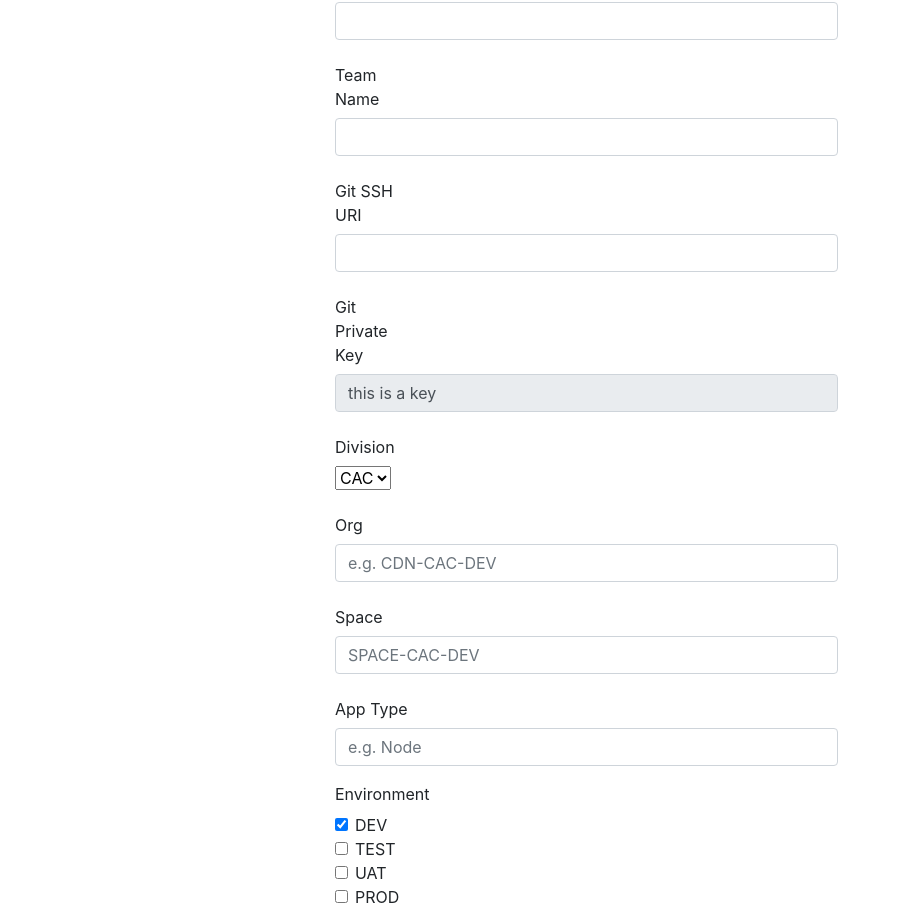
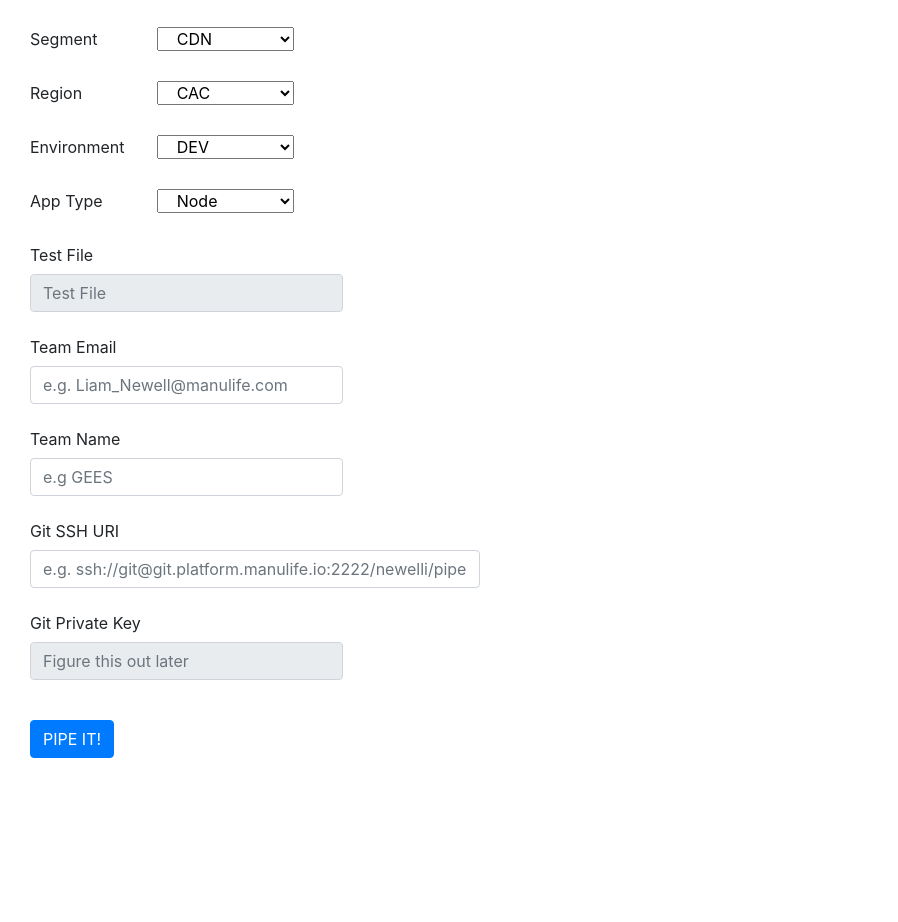
Before and after one commit to Liam-Newell/PipeIT-POC, a website: page views/builder.html in a window 1280 px wide. Shown: the part 60-982 px from the top of the page, without its empty margins (0-898 px from the left). After the commit the page ends 834 px from the top, so only its background shows below. Drawn offline with nearby package versions, Linux system fonts and the light colour scheme.

Commit message:
wakanda forever

```diff
--- a/views/builder.html
+++ b/views/builder.html
@@ -21,193 +21,113 @@
     integrity="sha384-JjSmVgyd0p3pXB1rRibZUAYoIIy6OrQ6VrjIEaFf/nJGzIxFDsf4x0xIM+B07jRM"
     crossorigin="anonymous"
   ></script>
-
-  <form action="/form-submit" method="post" name="pipeSubmit" class="mx-auto w-50">
+  <h1>Pipeline Builder</h1>
+  <br />
+  <form action="/form-submit" method="post" name="pipeSubmit" class="col-sm-8">
     <div class="form-group">
-      <label for="teamEmail" class="col-sm-2 col-form-label">Team Email</label>
-      <div class="col-sm-10">
+      <label for="segment" class="col-sm-2 col-form-label">Segment</label>
+      <select id="segment" name="segment" class="col-sm-2">
+        <option value="CDN" selected>CDN</option>
+        <option value="JHAS">JHAS</option>
+        <option value="GSD">GSD</option>
+      </select>
+    </div>
+    <div class="form-group">
+      <label for="region" class="col-sm-2 col-form-label">Region</label>
+      <select id="region" name="region" class="col-sm-2">
+        <option value="CAC" selected>CAC</option>
+        <option value="EAS">EAS</option>
+        <option value="SEA">SEA</option>
+      </select>
+    </div>
+    <div class="form-group">
+      <label for="enviro" class="col-sm-2 col-form-label">Environment</label>
+      <select id="enviro" name="enviro" class="col-sm-2">
+        <option value="DEV" selected>DEV</option>
+        <option value="TEST">TEST</option>
+        <option value="UAT">UAT</option>
+        <option value="PROD">PROD</option>
+      </select>
+    </div>
+    <div class="form-group">
+      <div class="form-group">
+        <label for="type" class="col-sm-2 col-form-label">App Type</label>
+        <select id="type" name="type" class="col-sm-2">
+          <option value="node" selected>Node</option>
+          <option value="java" disabled>Java</option>
+          <option value="dotnet" disabled>Dotnet</option>
+        </select>
+      </div>
+    </div>
+    <div class="form-group">
+      <label for="test" class="col-sm-4 col-form-label">Test File</label>
+      <div class="col-sm-5">
+        <input
+          type="text"
+          class="form-control"
+          id="test"
+          name="test"
+          placeholder="Test File"
+          disabled
+        />
+      </div>
+    </div>
+    <div class="form-group">
+      <label for="teamEmail" class="col-sm-4 col-form-label">Team Email</label>
+      <div class="col-sm-5">
         <input
           type="email"
           class="form-control"
           id="teamEmail"
           name="teamEmail"
-          placeholder=""
+          placeholder="e.g. Liam_Newell@manulife.com"
         />
       </div>
     </div>
     <div class="form-group">
-      <label for="teamName" class="col-sm-2 col-form-label">Team Name</label>
-      <div class="col-sm-10">
+      <label for="teamName" class="col-sm-4 col-form-label">Team Name</label>
+      <div class="col-sm-5">
         <input
           type="text"
           class="form-control"
           id="teamName"
           name="teamName"
-          placeholder=""
+          placeholder="e.g GEES"
         />
       </div>
     </div>
     <div class="form-group">
-      <label for="gitRepo" class="col-sm-2 col-form-label">Git SSH URI</label>
-      <div class="col-sm-10">
+      <label for="gitRepo" class="col-sm-4 col-form-label">Git SSH URI</label>
+      <div class="col-sm-7">
         <input
           type="text"
           class="form-control"
           id="gitRepo"
           name="gitRepo"
-          placeholder=""
+          placeholder="e.g. ssh://git@git.platform.manulife.io:2222/newelli/pipeline-builder-pot.git"
         />
       </div>
     </div>
     <div class="form-group">
-      <label for="gitKey" class="col-sm-2 col-form-label">Git Private Key</label
+      <label for="gitKey" class="col-sm-4 col-form-label"
+        >Git Private Key</label
       >
-      <div class="col-sm-10">
+      <div class="col-sm-5">
         <input
           type="text"
           class="form-control"
           id="gitKey"
           name="gitKey"
-          placeholder="this is a key"
-          value="this is a key"
+          placeholder="Figure this out later"
           disabled
         />
       </div>
     </div>
-
+    <br />
     <div class="form-group">
-      <label for="division" class="col-sm-2 col-form-label">Division</label>
-      <div class="col-sm-10">
-        <select name="division" id="division">
-          <option value="CAC">CAC</option>
-          <option value="EAS">EAS</option>
-          <option value="SEA">SEA</option>
-        </select>
+      <div class="col-sm-8">
+        <button type="submit" class="btn btn-primary">PIPE IT!</button>
       </div>
-    </div>
-
-    <div class="form-group">
-      <label for="org" class="col-sm-2 col-form-label">Org</label>
-      <div class="col-sm-10">
-        <input
-          type="text"
-          class="form-control"
-          id="org"
-          name="org"
-          placeholder="e.g. CDN-CAC-DEV"
-        />
-      </div>
-    </div>
-    <div class="form-group">
-      <label for="space" class="col-sm-2 col-form-label">Space</label>
-      <div class="col-sm-10">
-        <input
-          type="text"
-          class="form-control"
-          id="space"
-          name="space"
-          placeholder="SPACE-CAC-DEV"
-        />
-      </div>
-    </div>
-    <div class="form-group">
-      <label for="type" class="col-sm-2 col-form-label">App Type</label>
-      <div class="col-sm-10">
-        <input
-          type="text"
-          class="form-control"
-          id="type"
-          name="type"
-          placeholder="e.g. Node"
-        />
-      </div>
-    </div>
-    <fieldset class="form-group">
-      <legend class="col-form-label col-sm-2 pt-0">Environment</legend>
-      <div class="col-sm-10">
-        <div class="form-check">
-          <input
-            class="form-check-input"
-            type="checkbox"
-            name="environment"
-            id="gridCheck1"
-            value="dev"
-            checked
-          />
-          <label class="form-check-label" for="gridCheck1">
-            DEV
-          </label>
-        </div>
-        <div class="form-check">
-          <input
-            class="form-check-input"
-            type="checkbox"
-            name="environment"
-            id="gridCheck2"
-            value="test"
-          />
-          <label class="form-check-label" for="gridCheck2">
-            TEST
-          </label>
-        </div>
-        <div class="form-check">
-          <input
-            class="form-check-input"
-            type="checkbox"
-            name="environment"
-            id="gridCheck3"
-            value="uat"
-          />
-          <label class="form-check-label" for="gridCheck3">
-            UAT
-          </label>
-        </div>
-          <div class="form-check">
-            <input
-              class="form-check-input"
-              type="checkbox"
-              name="environment"
-              id="gridCheck4"
-              value="prod"
-            />
-            <label class="form-check-label" for="gridCheck4">PROD </label>
-          </div>
-        </div>
-      </div>
-    </fieldset>
-    <div class="form-group">
-      <label for="test" class="col-sm-2 col-form-label">Test File</label>
-      <div class="col-sm-10">
-        <input
-          type="text"
-          class="form-control"
-          id="test"
-          name="test"
-          placeholder=""
-          disabled
-        />
-      </div>
-    </div>
-    <div class="form-group">
-      <div class="col-sm-10">
-        <button type="submit" class="btn btn-primary">PIPE IT!</button>
-        </div>
     </div>
   </form>
 </html>
-
-
-
-      <!--
-      <div class="form-group">
-        <div class="row">
-          <div class="col-sm-2">Checkbox</div>
-          <div class="col-sm-10">
-            <div class="form-check">
-              <input class="form-check-input" type="checkbox" id="gridCheck1" />
-              <label class="form-check-label" for="gridCheck1">
-                Example checkbox
-              </label>
-            </div>
-          </div>
-        </div> -->
```
Also changed, not shown: build/build-pipeline.js.
